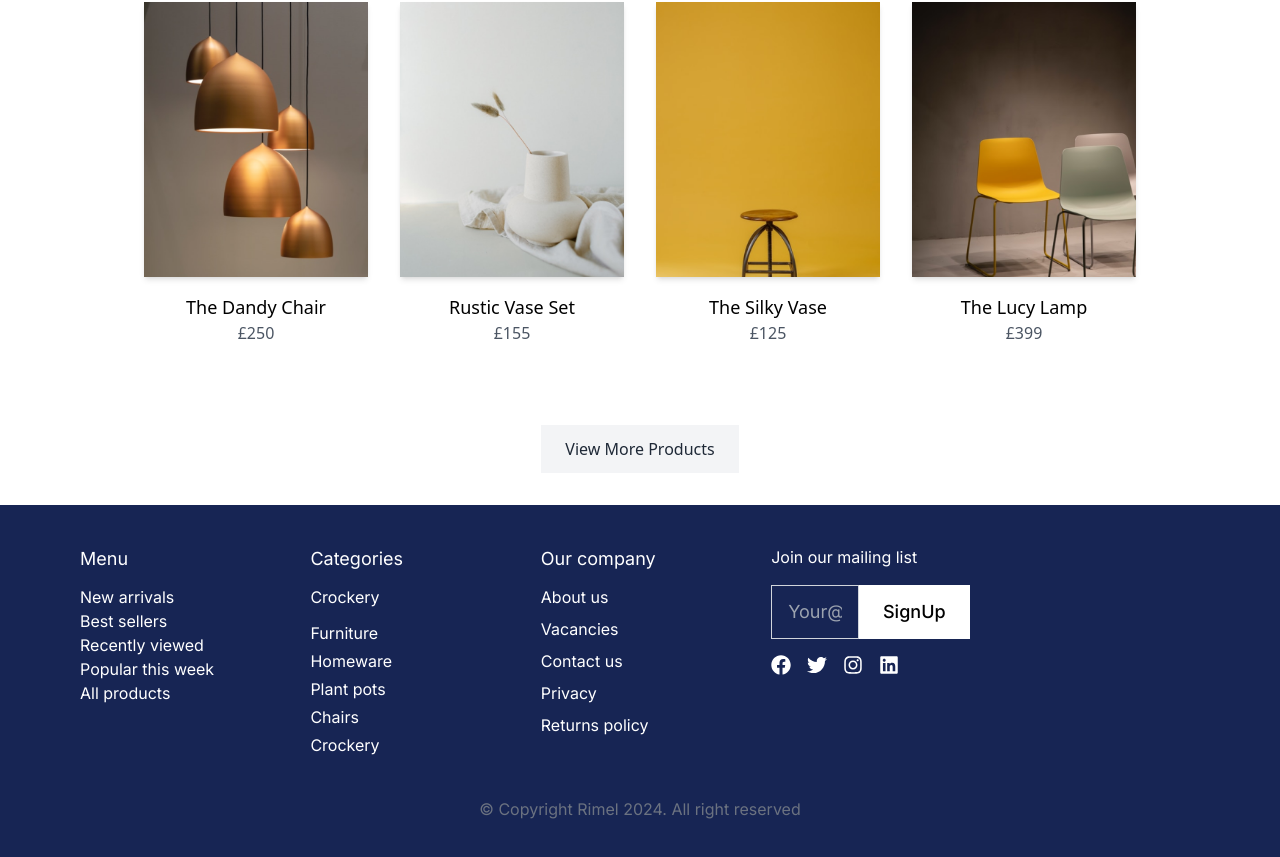
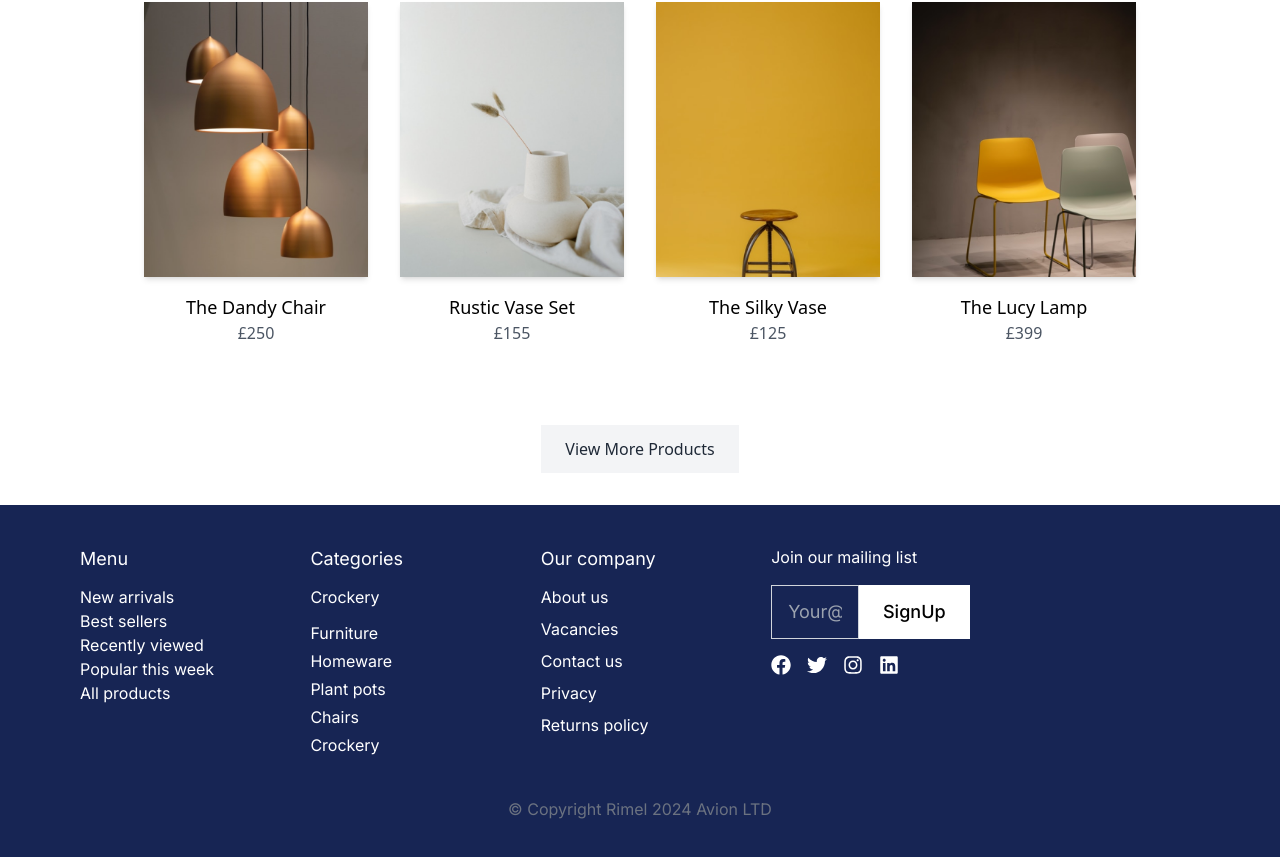
Before and after one commit to hibasheikh90/Hackathon2, a Next.js app: page / in a window 1280 px wide. Shown: the part 7364-8221 px from the top of the page. Built offline with nearby package versions, Linux system fonts and the light colour scheme.

Commit message:
Add code

```diff
--- a/src/app/components/footer.tsx
+++ b/src/app/components/footer.tsx
@@ -57,7 +57,7 @@ function Footer() {
         </div>
       </div>
       <div className="text-center text-gray-500 mt-10">
-        © Copyright Rimel 2024. All right reserved
+        © Copyright Rimel 2024 Avion LTD
       </div>
     </footer>
   );
```
